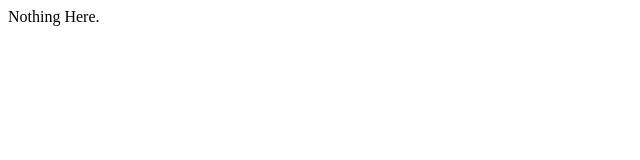
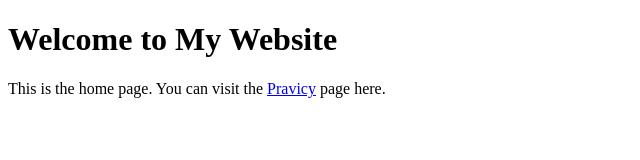
Before and after one commit to aod-volume/aod-volume, a plain HTML site: page index.html in a window 1280 px wide. Shown: the whole page, without its empty margins (0-640 px from the left). Drawn offline with Linux system fonts and the light colour scheme.

Commit message:
add index

```diff
--- a/index.html
+++ b/index.html
@@ -5,6 +5,7 @@
     <meta name="viewport" content="width=device-width, initial-scale=1.0">
 </head>
 <body>
-Nothing Here.
+    <h1>Welcome to My Website</h1>
+    <p>This is the home page. You can visit the <a href="privacy-zh.html">Pravicy</a> page here.</p>
 </body>
 </html>
```
Also changed, not shown: 1 other file.
